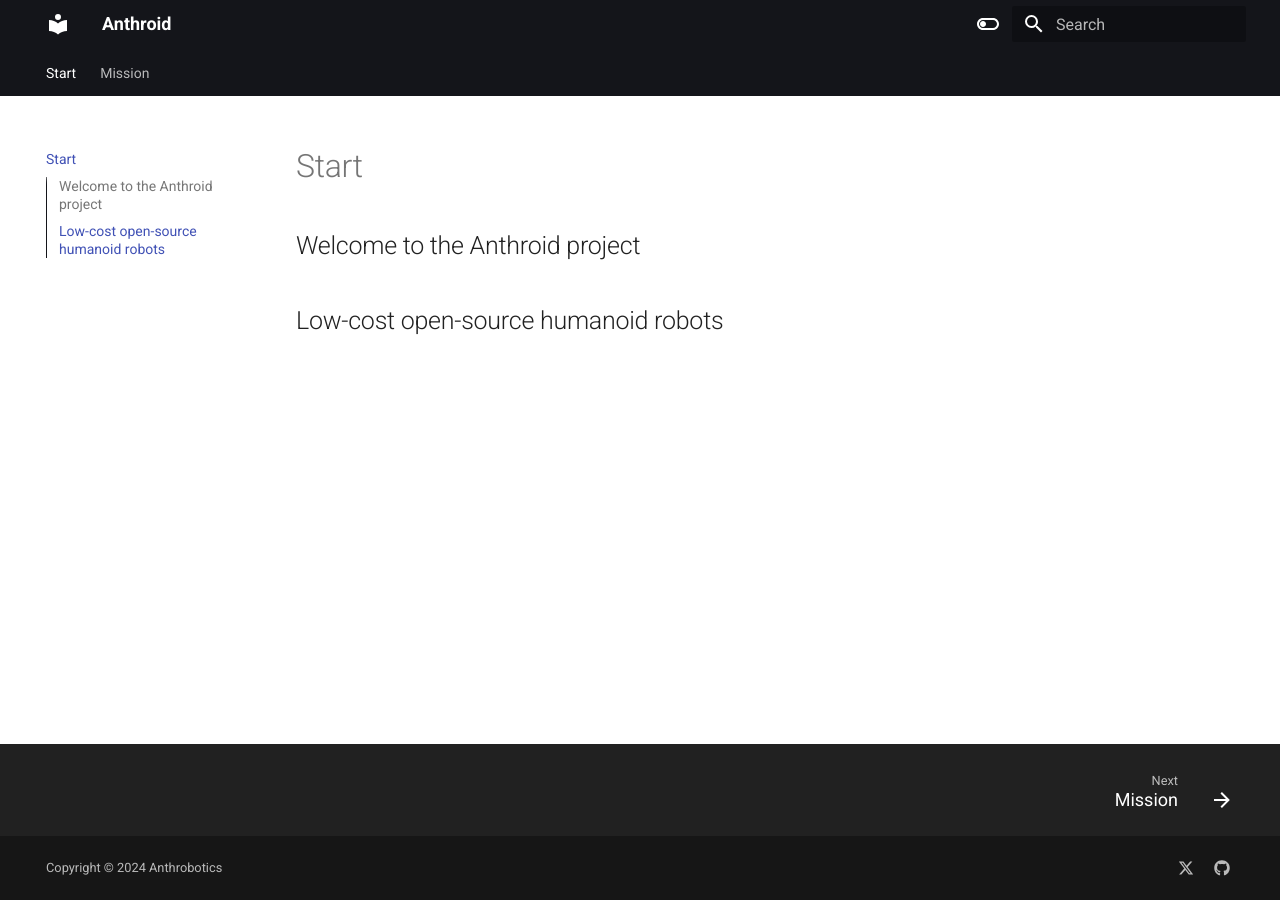
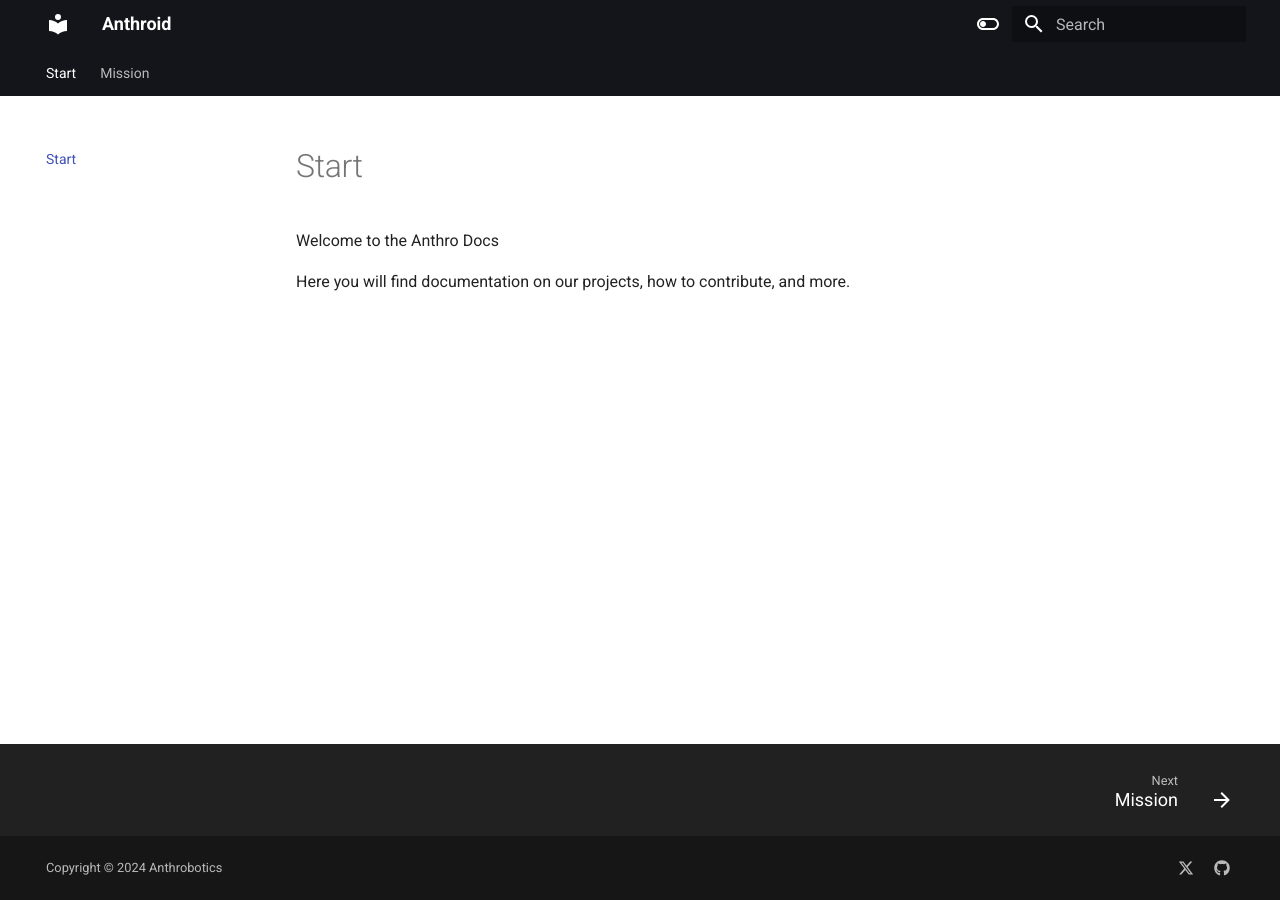
Before and after one commit to Anthrobotics/anthro-docs, an MkDocs documentation site: the page built from docs/index.md, in a window 1280 px wide. Built offline with MkDocs 1.6.1 and Material for MkDocs 9.7.7, drawn with Linux system fonts in a browser that asks for light colours.

Commit message:
$Updated main page

```diff
--- a/docs/index.md
+++ b/docs/index.md
@@ -1,3 +1,4 @@
 # Start
-## Welcome to the Anthroid project
-## Low-cost open-source humanoid robots
+Welcome to the Anthro Docs
+
+Here you will find documentation on our projects, how to contribute, and more.
```
